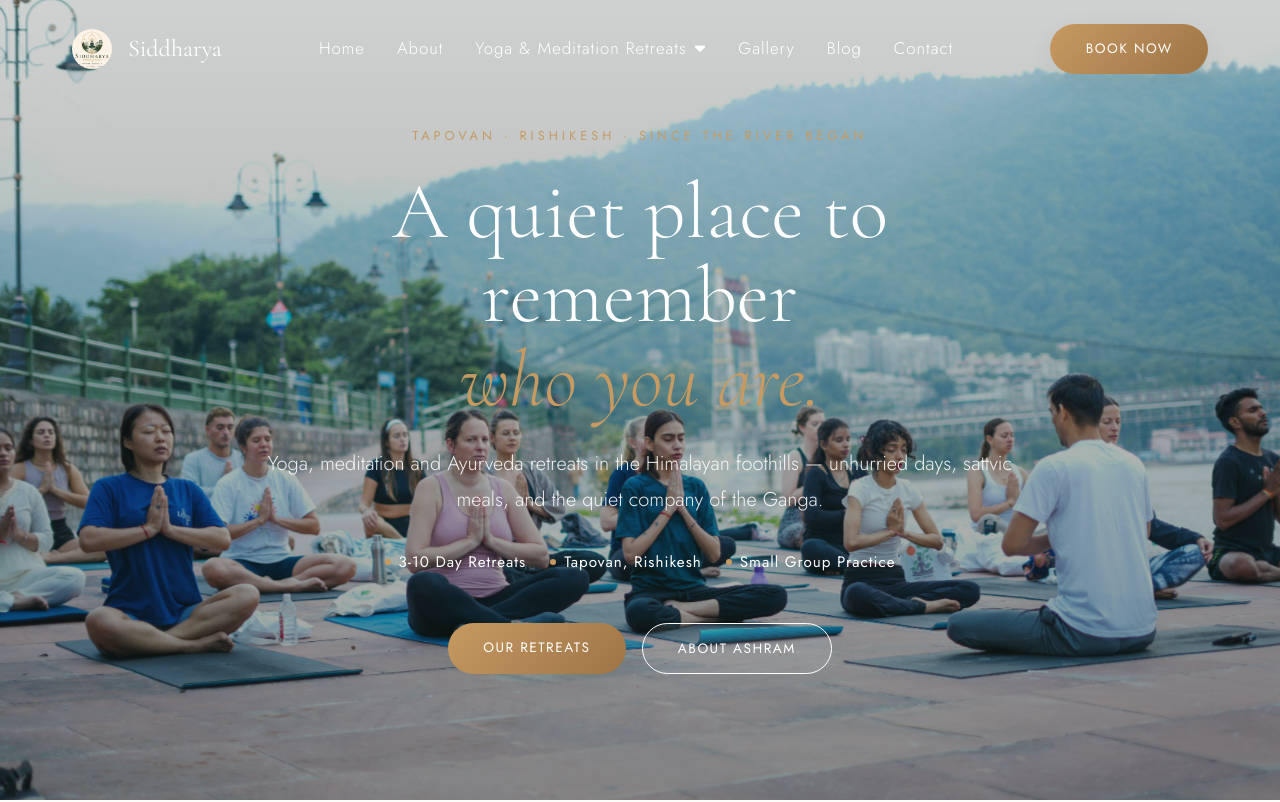
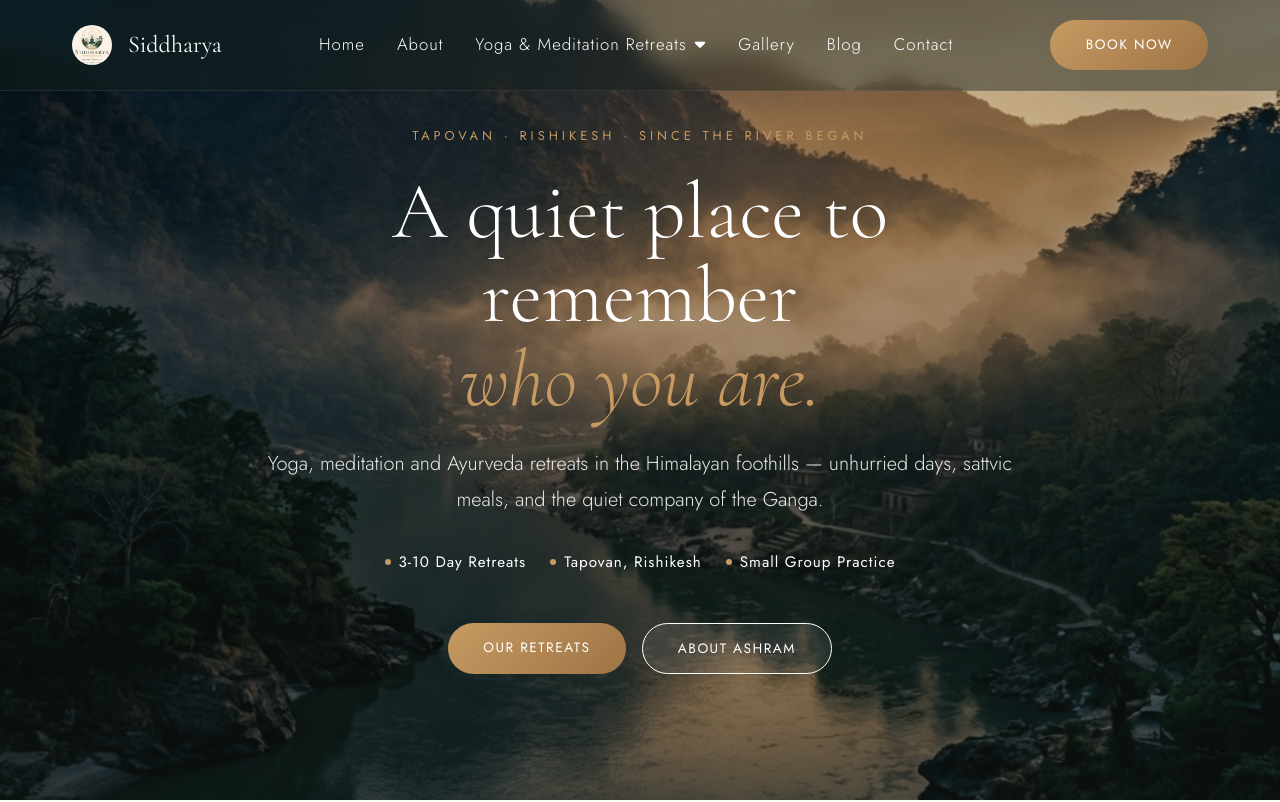
Before and after one commit to anubhavbaghel/siddharya-v2, a Next.js app: page / in a window 1280 px wide. Shown: the top 802 px of the page. Built offline with nearby package versions, Linux system fonts and the light colour scheme.

Commit message:
Update navbar to glassy background and use high contrast hero image

```diff
--- a/app/globals.css
+++ b/app/globals.css
@@ -176,9 +176,12 @@
     top: 0;
     left: 0;
     width: 100%;
-    padding: 1.5rem 0;
+    padding: 1.25rem 0;
     z-index: 1000;
     transition: var(--transition);
+    background: rgba(24, 35, 29, 0.45);
+    backdrop-filter: blur(12px);
+    border-bottom: 1px solid rgba(255, 255, 255, 0.08);
 }
 
 .navbar.scrolled {
--- a/app/page.jsx
+++ b/app/page.jsx
@@ -6,7 +6,7 @@
   return (
     <main>
       <header id="home" className="hero">
-        <div className="hero-bg" style={{backgroundImage: "linear-gradient(to bottom, rgba(24, 35, 29, 0.2), rgba(24, 35, 29, 0.45)), url('/Assets/pexels-yogavidyamandiram-34060996.avif')"}}></div>
+        <div className="hero-bg" style={{backgroundImage: "linear-gradient(to bottom, rgba(24, 35, 29, 0.2), rgba(24, 35, 29, 0.45)), url('/Assets/elegant_ganga_hero.png')"}}></div>
         <div className="container hero-container">
             <div className="hero-content text-center mx-auto">
                 <span className="hero-subtitle">Tapovan &middot; Rishikesh &middot; Since the river began</span>
```
Also changed, not shown: public/Assets/elegant_ganga_hero.png (added).
